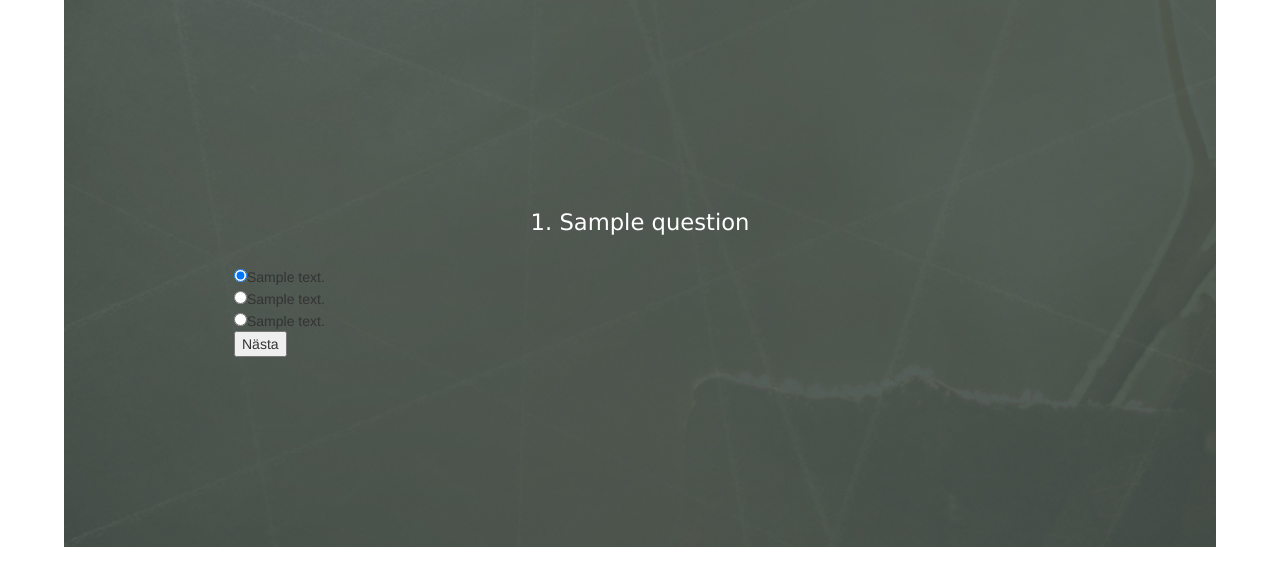
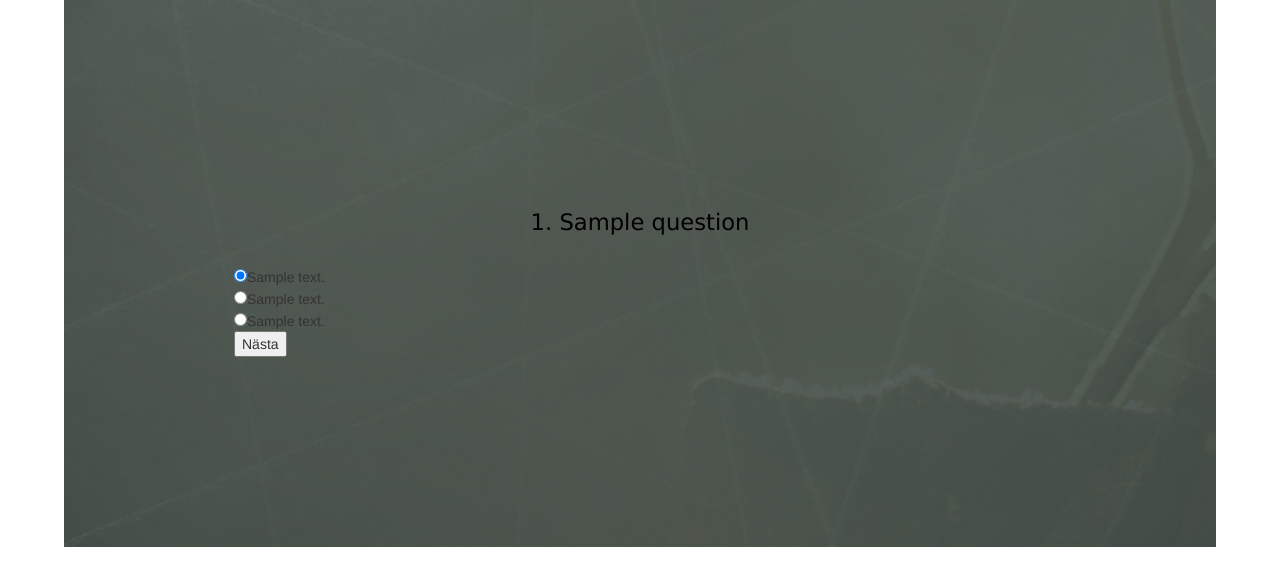
Before and after one commit to SusLin77/Quizproject, a Django app: page /quiz/1/question/1/ in a window 1280 px wide. Shown: the top 586 px of the page. Run offline with Django 3.2, Linux system fonts and the light colour scheme; tables that the repository leaves empty hold one stand-in row (values such as "Sample post"); some libraries are stand-ins or nearby versions.

Commit message:
Canged heading 3

```diff
--- a/static/quiz.css
+++ b/static/quiz.css
@@ -28,7 +28,7 @@ h2 {
 }
 
 h3 {
-	color: #ffffff;
+	color: #000;
 	font-family: verdana;
 	font-size: 17pt;
 	text-align: center;
```
